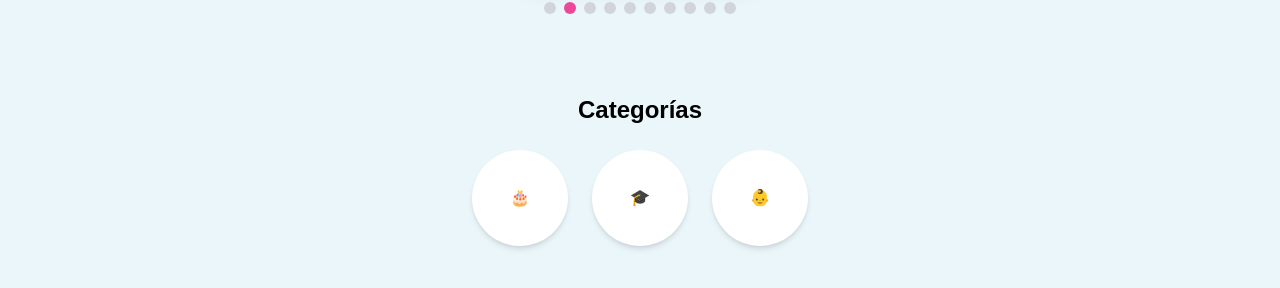
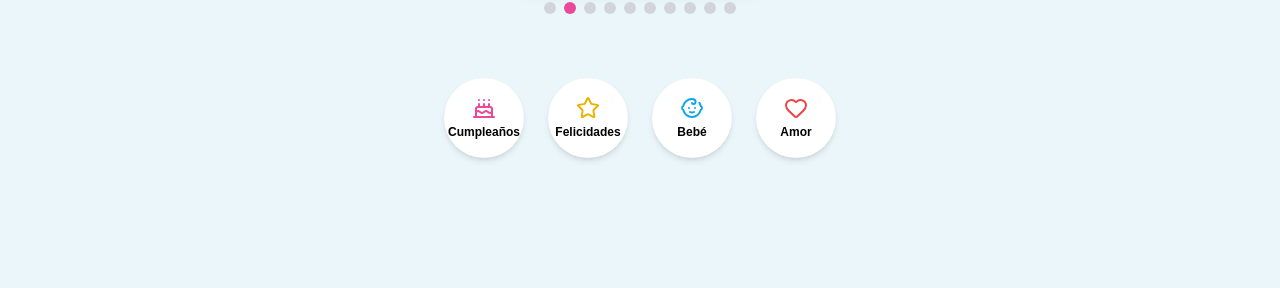
Before and after one commit to everwishhq-commits/EverWish, a Next.js app: page / in a window 1280 px wide. Shown: the part 618-906 px from the top of the page. Built offline with nearby package versions, Linux system fonts and the light colour scheme.

Commit message:
Update page.js

```diff
--- a/app/page.js
+++ b/app/page.js
@@ -3,6 +3,7 @@ import { useState } from "react";
 import Splash from "./components/splash";
 import Header from "./components/header";
 import Carousel from "./components/carousel";
+import Categories from "./components/categories";
 
 export default function Page() {
   const [loading, setLoading] = useState(true);
@@ -22,28 +23,17 @@ export default function Page() {
               Bienvenido a Everwish ✨
             </p>
 
-            {/* Carrusel Top 10 */}
+            {/* Carrusel */}
             <div className="mt-12">
               <Carousel />
             </div>
 
-            {/* Placeholder para categorías */}
-            <section className="mt-20">
-              <h2 className="text-2xl font-bold mb-6">Categorías</h2>
-              <div className="flex flex-wrap justify-center gap-6">
-                <div className="w-24 h-24 bg-white rounded-full shadow-md flex items-center justify-center">
-                  🎂
-                </div>
-                <div className="w-24 h-24 bg-white rounded-full shadow-md flex items-center justify-center">
-                  🎓
-                </div>
-                <div className="w-24 h-24 bg-white rounded-full shadow-md flex items-center justify-center">
-                  👶
-                </div>
-              </div>
-            </section>
+            {/* Categorías */}
+            <div className="mt-16">
+              <Categories />
+            </div>
 
-            {/* Scroll para ver movimiento */}
+            {/* Scroll para ver animaciones */}
             <div className="h-[100vh]"></div>
           </main>
         </>
```
